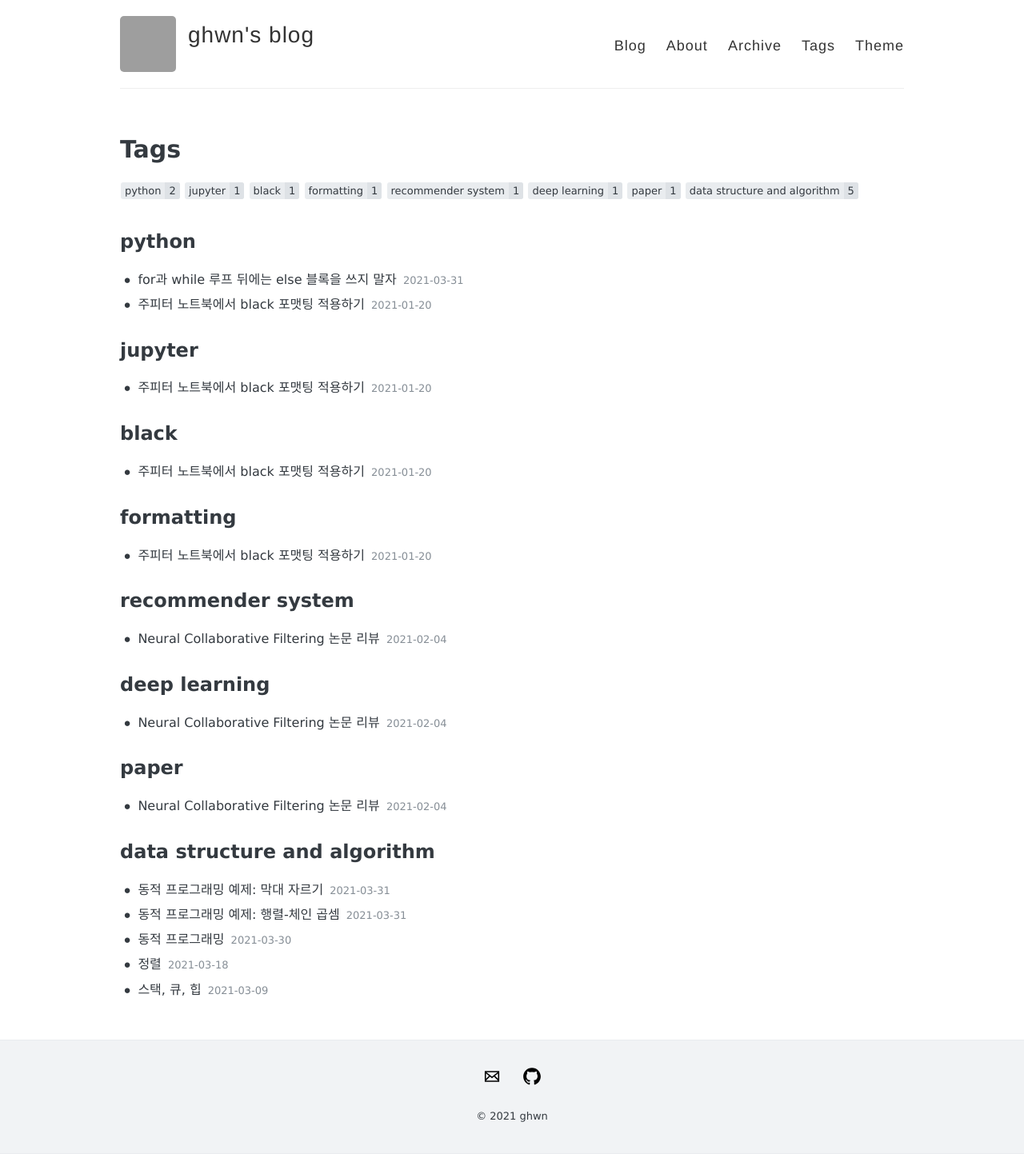
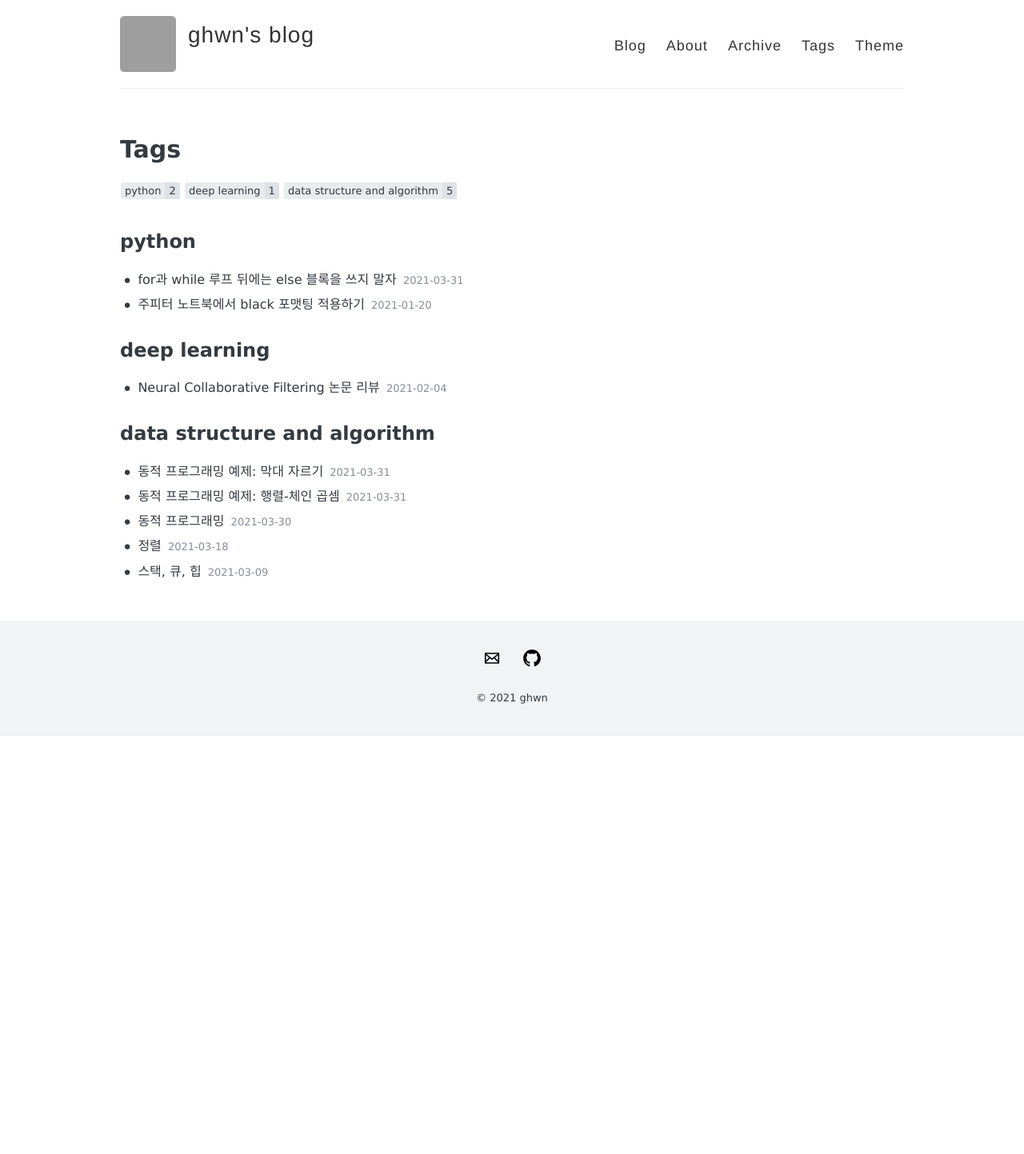
Before and after one commit to ghwn/ghwn.github.io, a Jekyll site: the page built from tags/index.html, in a window 1280 px wide. Shown: the whole page at 80% size. Built offline with Jekyll 4.4.1, drawn with Linux system fonts in a browser that asks for light colours; after the commit the page ends 920 px from its top, so only the background shows below that; grey boxes are pictures that could not be loaded.

Commit message:
카테고리 변경

```diff
--- a/_posts/2021-01-20-black-formatting-in-jupyter-notebook.md
+++ b/_posts/2021-01-20-black-formatting-in-jupyter-notebook.md
@@ -1,7 +1,7 @@
 ---
 layout: post
 title: "주피터 노트북에서 black 포맷팅 적용하기"
-tags: [python, jupyter, black, formatting]
+tags: [python]
 comments: true
 ---
 
--- a/_posts/2021-02-04-neural-collaborative-filtering.md
+++ b/_posts/2021-02-04-neural-collaborative-filtering.md
@@ -1,7 +1,7 @@
 ---
 layout: post
 title: Neural Collaborative Filtering 논문 리뷰
-tags: [recommender system, deep learning, paper]
+tags: [deep learning]
 comments: true
 ---
 
```
